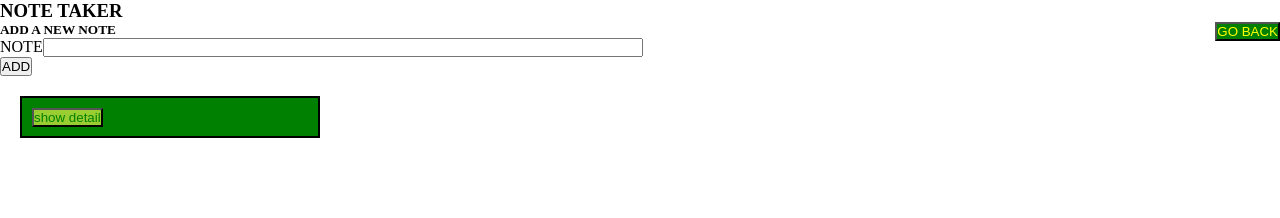
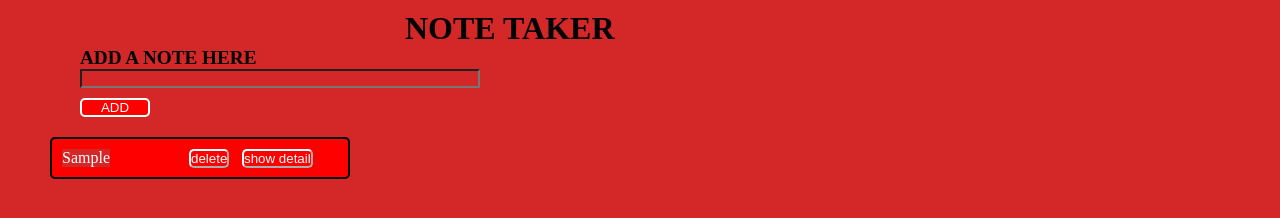
Before and after one commit to nuru11/noteTaker, a plain HTML site: page index.html in a window 1280 px wide. Both pictures are taken after typing "Sample" into the empty fields and a click on the button "ADD". Drawn offline with Linux system fonts and the light colour scheme.

Commit message:
add hide btn, delete and adding styles

```diff
--- a/index.css
+++ b/index.css
@@ -2,19 +2,44 @@
     box-sizing: border-box;
     margin: 0;
     padding: 0;
+    background-color: rgb(212, 40, 40);
+}
+
+.parent{
+  margin-left: 30px;
+  margin-top: 10px;
+
+}
+
+.note-title{
+  font-size: xx-large;
+  margin-left: 30%;
+}
+
+.addNote-text{
+  font-size:larger;
+  margin-left: 50px;
 }
 
 .inputnote {
-  width:600px;
+  width:400px;
+  margin-left: 50px;
+}
+
+.btn{
+  background-color: red;
+  color: white;
+  width: 70px;
+  border-radius: 5px;
+  border: 2px solid white;
+  margin-top: 10px;
+  margin-left: 50px;
 }
 
 .ulll {
   z-index:-1;
 }
 
-.noin {
-  display:flex;
-}
 
 
 .pp {
@@ -25,15 +50,21 @@
   max-width:300px;
   max-height:200px;
   border:2px solid black;
-  background-color: green;
+  background-color: red;
+  color: white;
   padding:10px;
   margin:10px;
+  border-radius: 5px;
 }
 
 .newbtn {
   position:fixed;
-  background-color: yellowgreen;
-  color:green;
+  background-color: red;
+  color: white;
+  margin-left: 180px;
+  width: fit-content;
+  border-color: white;
+  border-radius: 5px;
 }
 
 .disab {
@@ -56,29 +87,38 @@
   width: 40%;
 }
 
-/*
-.newbtnn {
-  visibility: hidden;
- /* display: none;
-}
-*/
-.newbtnn,
-.noinbt {
 
-  display:none;
+/* new feature */
+
+.show{
+  width:fit-content;
+  height: fit-content;
+  margin: 50px auto;
+  display: flex;
+  flex-direction: column;
+  color: white;
 }
 
-.h {
-  position: absolute;
-  top:0%;
+.hide-btn{
   background-color: red;
-  z-index: 1;
+  color: white;
+  border: 2px solid white;
+  border-radius: 5px;
+  margin-top: 10px;
+  width: 50px;
+  margin-left: 50%;
 }
 
-.returnbtn {
-  background-color:green;
-  color:yellow;
-  position: absolute;
-  right:0%;
-  z-index: 2;
+.delete-btn{
+  position: fixed;
+  margin-left:127px;
+  border-color: white;
+  border-radius: 5px;
+  color: white;
+  background-color: red;
+
 }
+
+.usShow{
+  display: none;
+}
--- a/index.html
+++ b/index.html
@@ -9,15 +9,18 @@
 
     <title>NOTE TAKEAR</title>
 <head>
-    <h3>NOTE TAKER</h3><button id="returnbtn" class="returnbtn">GO BACK</button>
-    <h5>ADD A NEW NOTE</h5>
+    <div class="parent">
+    <h3 class="note-title">NOTE TAKER</h3>
+    <h5 class="addNote-text">ADD A NOTE HERE</h5>
     <div class="all" id="all">
         <div id='noinbt'>
-        <div class="noin" id="noin"> <div class="note" >NOTE</div> <input class="inputnote" id="inputnote" > </div>
+        <div class="noin" id="noin"> <input class="inputnote" id="inputnote" > </div>
         <button class="btn" id="btn">ADD</button>  </div>
-
+    </div>
         <ul id="ull" class="ull" style="padding:10px;">
         </ul>
+
+        <p class="show"></p>
 
     </div>
 
--- a/index.js
+++ b/index.js
@@ -9,16 +9,19 @@ let btn = document.getElementById("btn")
 
 let ull = document.getElementById("ull")
 
+let showDetailPara = document.querySelector(".show")
+
 ull.setAttribute("class", "ulll")
 
 
 btn.addEventListener("click", function() {
-
- /* if(inputnote !== ""){  */
-
+    if(inputnote.value !== ""){
     let newel = document.createElement("p")
+    let innerSpan = document.createElement("span")
     newel.setAttribute("class", "pp")
-    newel.innerText = inputnote.value;
+    innerSpan.setAttribute("class", "innerSpan")
+    newel.appendChild(innerSpan)
+    innerSpan.innerText = inputnote.value;
 
     ull.appendChild(newel)
     inputnote.value = "";
@@ -28,35 +31,37 @@ btn.addEventListener("click", function() {
     newbtn.innerText = "show detail";
     newel.appendChild(newbtn)
 
-    /*
-    for(let i = 1;i <= newel.length;i++) {
-    newel.appendChild(i)
-    alert(i)
-    }
-  */
+    let deleteBtn = document.createElement("button")
+    deleteBtn.setAttribute("class", "delete-btn")
+    deleteBtn.innerText = "delete"
+    newel.appendChild(deleteBtn)
 
-/*  } else if (inputnote == "") {
-    alert("enter note first")
-  } */
+    deleteBtn.addEventListener("click", function(){
+      newel.remove()
+    })
 
 
   newbtn.addEventListener("click", function() {
-    ull.setAttribute("class", "newull")
-    newbtn.setAttribute("class", "newbtnn")
-    newel.setAttribute("class", "ppp")
 
-    noinbt.setAttribute("class", "noinbt")
+    let hide = document.createElement("button")
+    hide.setAttribute("class", "hide-btn")
+    hide.textContent = "hide"
 
-   /* let returnbtn = document.createElement("button")
-    returnbtn.setAttribute("class", "h")  */
 
-    returnbtn.addEventListener("click", function() {
-      ull.setAttribute("class", "newull2")
-    newbtn.setAttribute("class", "newbtn")
-    newel.setAttribute("class", "pp")
 
-    noinbt.setAttribute("class", "noinbt1")
+
+    showDetailPara.textContent = innerSpan.innerText;
+    showDetailPara.appendChild(hide)
+    showDetailPara.setAttribute("class", "show")
+
+    hide.addEventListener("click",function(){
+      showDetailPara.setAttribute("class","usShow")
     })
+
+
   })
+}else{
+  alert("write somethig first!")
+}
 
 })
```
Also changed, not shown: 1 other file.
